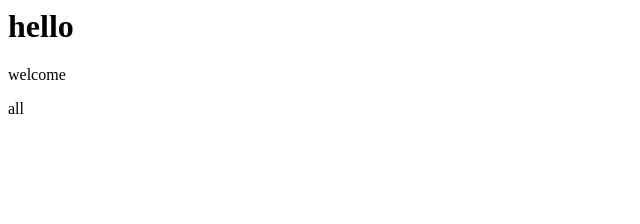
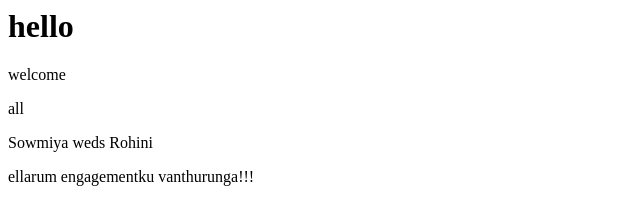
Before and after one commit to sswathi13/sample, a plain HTML site: page index.html in a window 1280 px wide. Shown: the whole page, without its empty margins (0-640 px from the left). Drawn offline with Linux system fonts and the light colour scheme.

Commit message:
invitation

```diff
--- a/index.html
+++ b/index.html
@@ -1,3 +1,5 @@
 <h1>hello</h1>
 <p>welcome</p>
 <p>all</p>
+<p>Sowmiya weds Rohini</p>
+<p>ellarum engagementku vanthurunga!!!</p>
```
